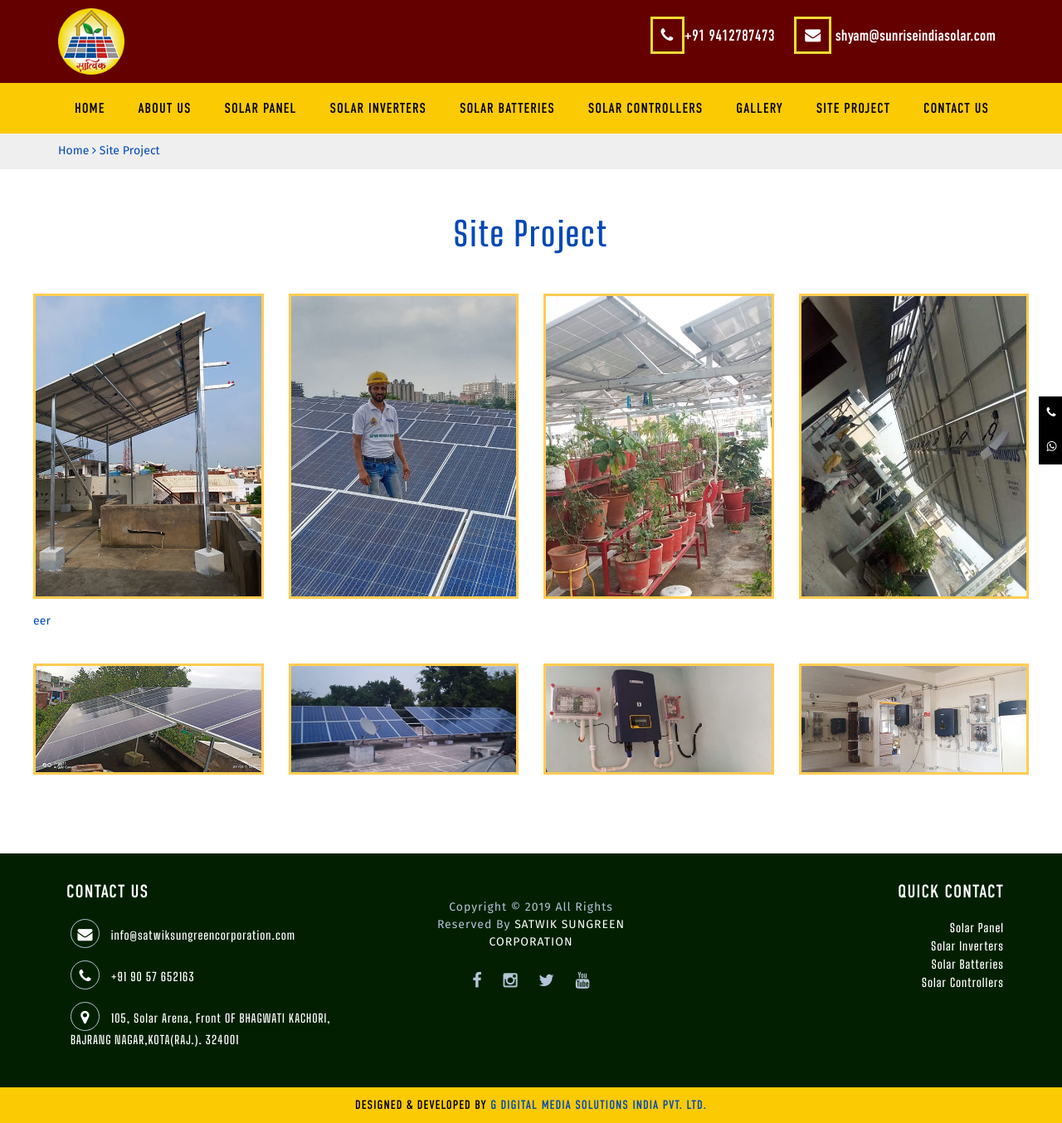
After one commit to Nation-Connect/sunriseindiasolar, a PHP site: page /project.php in a window 1280 px wide. The commit adds this page. Shown: the whole page at 83% size. Run offline with PHP 8.4, Linux system fonts and the light colour scheme.

Commit message:
added project page

```diff
--- a/header.php
+++ b/header.php
@@ -34,7 +34,7 @@
                                 <li><a href="solar-batteries.html">Solar Batteries</a></li>
                                 <li><a href="solar-controllers.html">Solar Controllers</a></li>
                                 <li><a href="gallery.php">Gallery</a></li>
-                                <li><a href="site.html">Site Project</a></li>
+                                <li><a href="project.php">Site Project</a></li>
                                 <li><a href="contact.php">Contact Us</a></li>
                                 <!--
 <li class="has-dropdown"><a href="#">Others</a>
--- /dev/null
+++ b/project.php
@@ -0,0 +1,162 @@
+<!DOCTYPE html>
+<html lang="en" class="">
+
+<head>
+	<title>SUNRISE INDIA</title>
+	<?php
+	include 'head.php';
+	?>
+</head>
+
+<body>
+<?php
+	include 'header.php';
+	?>
+	<div class="breadcumb">
+		<div class="container">
+			<div class="row">
+				<div class="col-lg-12">
+					<div class="breadcrumbs">
+						<a href="index.php">Home <i class="fa fa-angle-right"></i></a>
+						<a href="#">Site Project</a>
+					</div>
+				</div>
+			</div>
+		</div>
+	</div>
+	<div class="about-us-area">
+		<div class="container">
+			<div class="row">
+				<div class="">
+
+					<div class="row">
+						<div class="col-lg-12 col-md-12 col-12">
+							<div class="single-about">
+								<div class="section-title">
+									<h1 class="text-center mb-5">Site Project</h1>
+
+								</div>
+
+							</div>
+
+						</div>
+						<div class="group" data-lightgallery="group">
+							<div class="row">
+
+								<div class="col-lg-3 mb-4">
+									<div class="gallery-item"><a data-lightgallery="item" href="img/site1.jpg"><img
+												src="img/site1.jpg"></a></div>
+												<p>eer</p>
+								</div>
+								<div class="col-lg-3 mb-4">
+									<div class="gallery-item"><a data-lightgallery="item" href="img/site2.jpg"><img
+												src="img/site2.jpg"></a></div>
+								</div>
+								<div class="col-lg-3 mb-4">
+									<div class="gallery-item"><a data-lightgallery="item" href="img/site3.jpg"><img
+												src="img/site3.jpg"></a></div>
+								</div>
+								<div class="col-lg-3 mb-4">
+									<div class="gallery-item"><a data-lightgallery="item" href="img/site4.jpg"><img
+												src="img/site4.jpg"></a></div>
+								</div>
+								<div class="col-lg-3 mb-4">
+									<div class="gallery-item"><a data-lightgallery="item" href="img/site5.jpg"><img
+												src="img/site5.jpg"></a></div>
+								</div>
+								<div class="col-lg-3 mb-4">
+									<div class="gallery-item"><a data-lightgallery="item" href="img/site6.jpg"><img
+												src="img/site6.jpg"></a></div>
+								</div>
+								<div class="col-lg-3 mb-4">
+									<div class="gallery-item"><a data-lightgallery="item" href="img/site7.jpg"><img
+												src="img/site7.jpg"></a></div>
+								</div>
+								<div class="col-lg-3 mb-4">
+									<div class="gallery-item"><a data-lightgallery="item" href="img/site8.jpg"><img
+												src="img/site8.jpg"></a></div>
+								</div>
+							</div>
+						</div>
+
+
+					</div>
+				</div>
+
+
+			</div>
+		</div>
+	</div>
+
+	<div class="pre-footer">
+		<div class="container">
+			<div class="row">
+				<div class="col-md-4">
+					<div class="footer-contact">
+						<p><strong>Contact Us</strong></p>
+						<ul>
+							<li><i class="fa fa-envelope"></i> <a
+									href="mailtoinfo%40satwiksungreencorporation.html">info@satwiksungreencorporation.com</a>
+							</li>
+							<li><i class="fa fa-phone"></i> <a href="tel:09057652163">+91 90 57 652163</a></li>
+							<li><i class="fa fa-map-marker"></i> <span>105, Solar Arena, Front OF BHAGWATI KACHORI,
+									BAJRANG NAGAR,KOTA(RAJ.). 324001</span></li>
+						</ul>
+					</div>
+				</div>
+				<div class="col-md-4">
+					<div class="footer-center">
+						<p class="copyright"> Copyright © 2019 All Rights Reserved By <a
+								href="https://www.satwiksungreencorporation.com/">SATWIK SUNGREEN CORPORATION</a></p>
+						<div class="socials clearfix">
+							<div class="icon"><a href="https://www.facebook.com/"><i class='fa fa-facebook'></i></a>
+							</div>
+							<div class="icon"><a href="https://www.instagram.com/"><i class='fa fa-instagram'></i></a>
+							</div>
+							<div class="icon"><a href="https://www.twitter.com/"><i class='fa fa-twitter'></i></a></div>
+							<div class="icon"><a href="https://youtube.com/"><i class='fa fa-youtube'></i></a></div>
+						</div>
+					</div>
+				</div>
+				<div class="col-md-4">
+					<div class="footer-right">
+						<p><strong>Quick Contact</strong></p>
+						<ul class="menu">
+							<li><a href="#">Solar Panel</a></li>
+							<li><a href="#">Solar Inverters</a></li>
+							<li><a href="#">Solar Batteries</a></li>
+							<li><a href="#">Solar Controllers</a></li>
+						</ul>
+					</div>
+				</div>
+
+			</div>
+		</div>
+	</div>
+
+	<div class="footer-bottom">
+		<p>Designed & Developed By <a href="https://www.gdigitalindia.com/">G Digital Media Solutions India Pvt.
+				Ltd.</a></p>
+	</div>
+	<div class="mob-foot-cta">
+		<div class="col-md-6"><a href="tel:09057652163" target="_blank"><i class="fa fa-phone"></i> Call Now</a></div>
+		<div class="col-md-6"><a href="https://api.whatsapp.com/send?phone=919057652163" target="_blank"><i
+					class="fa fa-whatsapp"></i> Whatsapp</a></div>
+	</div>
+
+	<ul class="cta">
+		<li><a href="tel:09057652163"><span class="fa fa-phone"></span>+91 90 57 652163</a></li>
+		<li><a href="https://api.whatsapp.com/send?phone=919057652163"><span class="fa fa-whatsapp"></span>+91 90 57
+				652163</a></li>
+	</ul>
+	<script src="js/jquery-1.12.4.min.js"></script>
+	<script src="js/bootstrap.min.js"></script>
+	<script src="js/owl.carousel.js"></script>
+	<script src="js/jquery-ui.js"></script>
+	<script src="js/fancybox.js"></script>
+	<script src="js/main.js"></script>
+</body>
+
+<!-- Mirrored from www.satwiksungreen.com/site.php by HTTrack Website Copier/3.x [XR&CO'2014], Tue, 03 Jan 2023 15:30:44 GMT -->
+
+</html>
```
Also changed, not shown: gallery.php (+2 -5 lines), site.html (deleted, +0 -207 lines).
